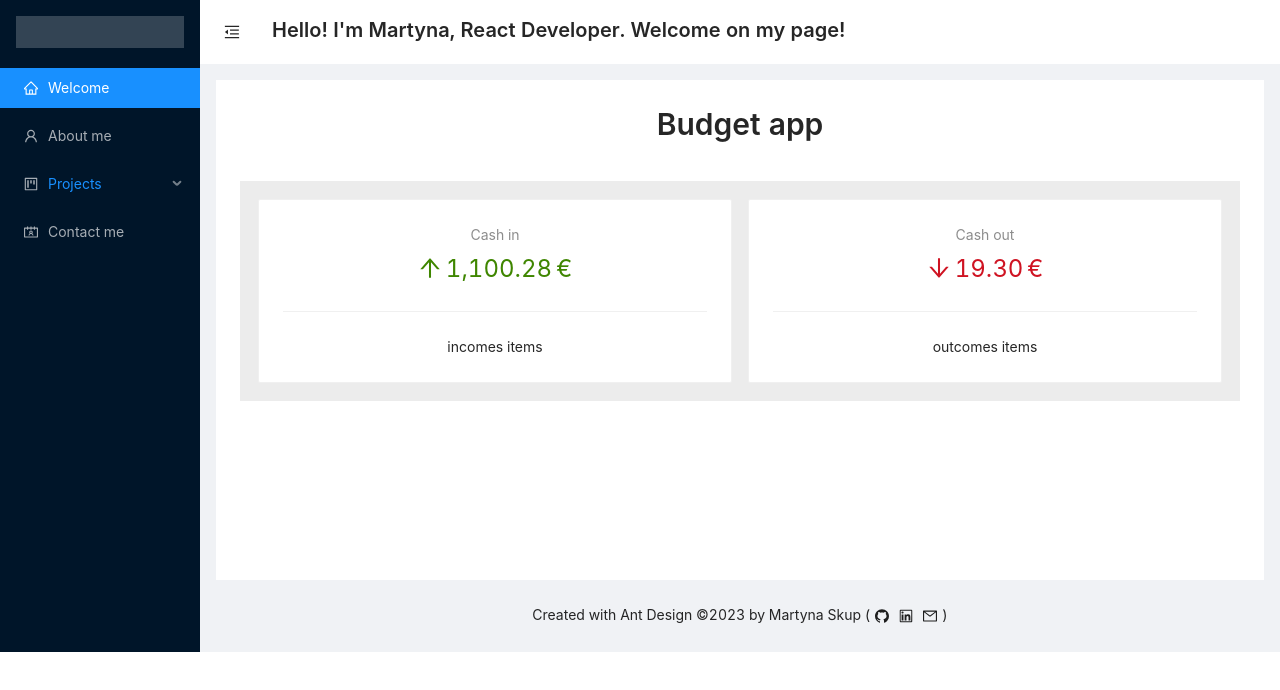
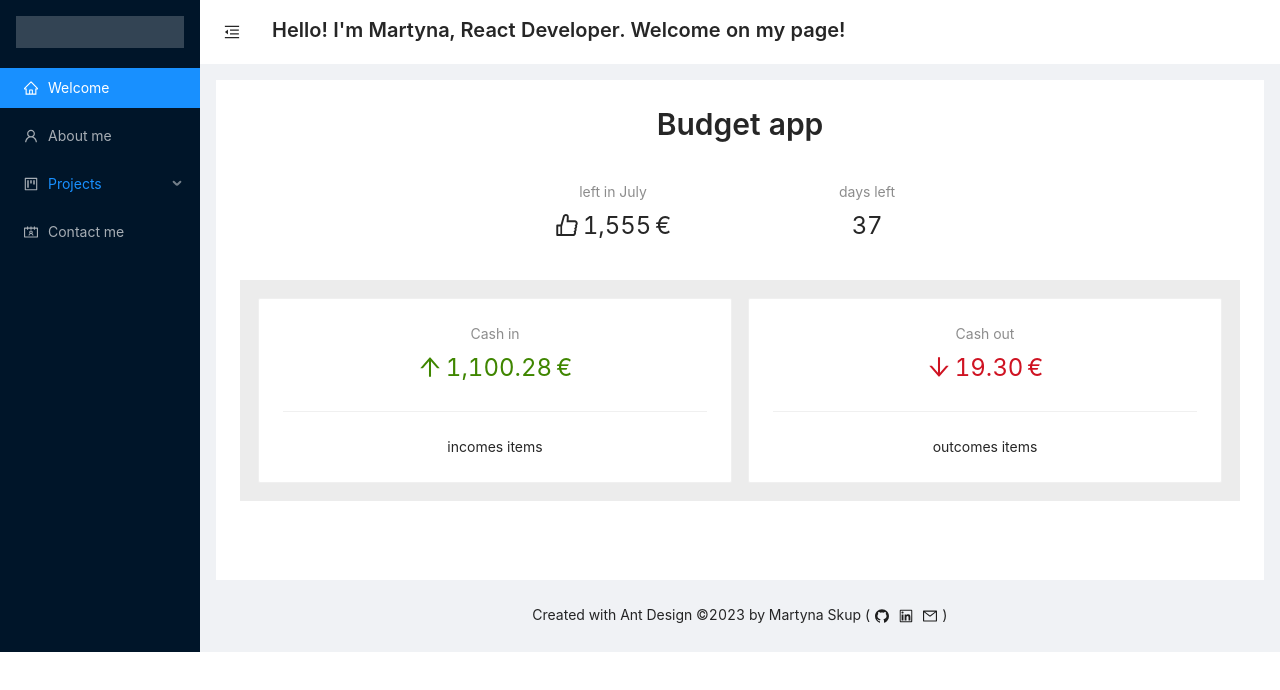
Before and after one commit to martynaskup/martynaskup.github.io, a React (Create React App) app: page /projects/budget in a window 1280 px wide. Shown: the top 690 px of the page. Built offline with nearby package versions, Linux system fonts and the light colour scheme.

Commit message:
[Budget] Add summary with dummy data

```diff
--- a/src/pages/ProjectsPage/Projects/Budget/Budget.styles.tsx
+++ b/src/pages/ProjectsPage/Projects/Budget/Budget.styles.tsx
@@ -1,7 +1,12 @@
 import styled from 'styled-components';
+import { Row } from 'antd';
 
 export const StyledStatisticDiv = styled('div')`
   margin-top: 36px;
   padding: 18px;
   background: #ececec;
 `;
+
+export const StyledSummaryRow = styled(Row)`
+  margin-top: 36px;
+`;
--- a/src/pages/ProjectsPage/Projects/Budget/Budget.tsx
+++ b/src/pages/ProjectsPage/Projects/Budget/Budget.tsx
@@ -1,6 +1,10 @@
-import { ArrowDownOutlined, ArrowUpOutlined } from '@ant-design/icons';
+import {
+  ArrowDownOutlined,
+  ArrowUpOutlined,
+  LikeOutlined,
+} from '@ant-design/icons';
 import { Card, Col, Divider, Row, Statistic, Typography } from 'antd';
-import { StyledStatisticDiv } from './Budget.styles';
+import { StyledStatisticDiv, StyledSummaryRow } from './Budget.styles';
 
 const incomes = <>incomes items</>;
 
@@ -8,6 +12,26 @@ const outcomes = <>outcomes items</>;
 
 function Budget() {
   const appTitle = <Typography.Title level={2}>Budget app</Typography.Title>;
+
+  const summary = (
+    <StyledSummaryRow gutter={16} justify="center">
+      <Col span={6}>
+        <Statistic
+          title="left in July"
+          value="1555"
+          suffix="€"
+          prefix={<LikeOutlined />}
+        />
+      </Col>
+      <Col span={6}>
+        <Statistic.Countdown
+          title="days left"
+          value={'2023-07-31'}
+          format="D"
+        />
+      </Col>
+    </StyledSummaryRow>
+  );
 
   const statistic = (
     <StyledStatisticDiv>
@@ -47,6 +71,7 @@ function Budget() {
   return (
     <>
       {appTitle}
+      {summary}
       {statistic}
     </>
   );
```
